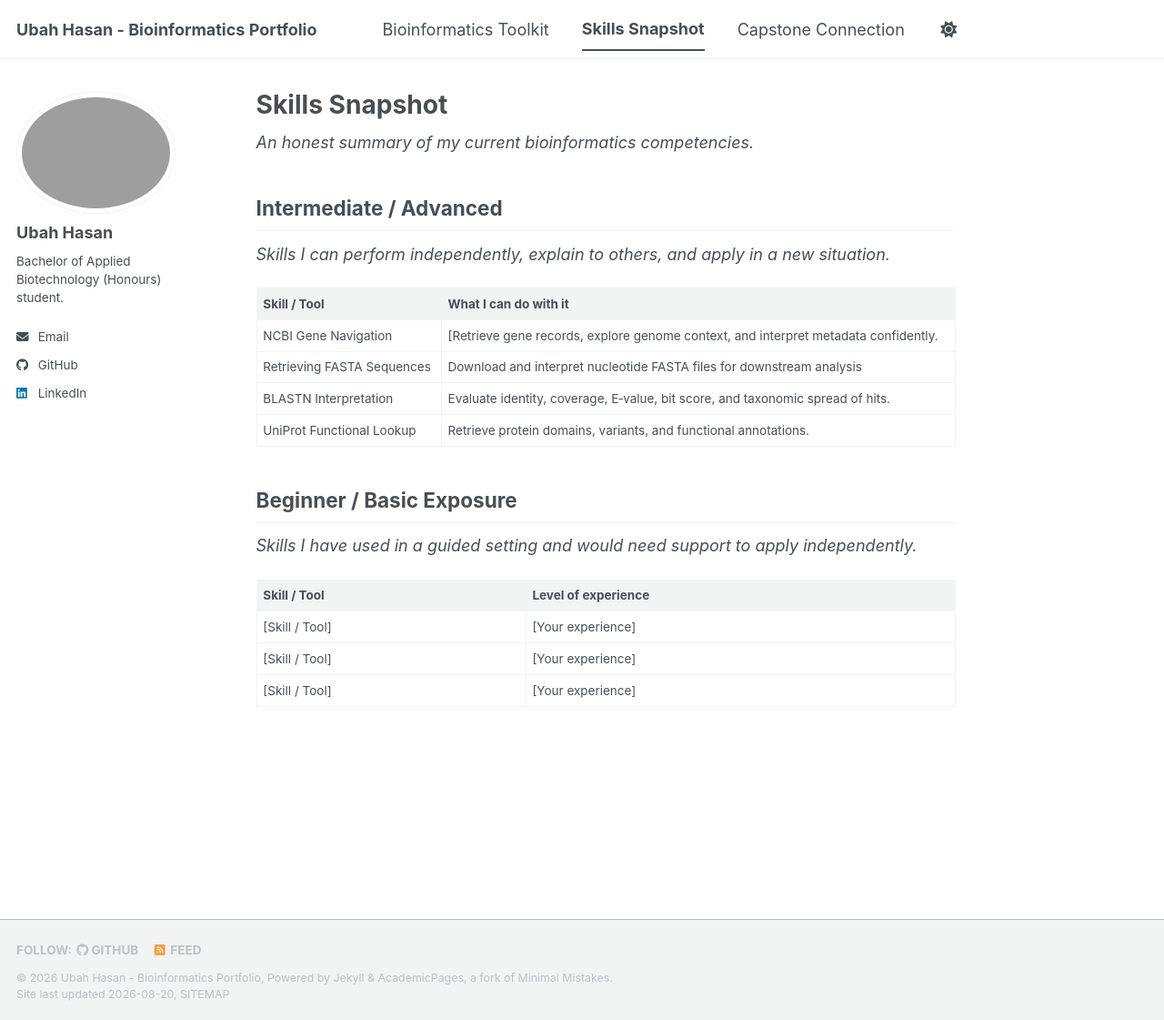
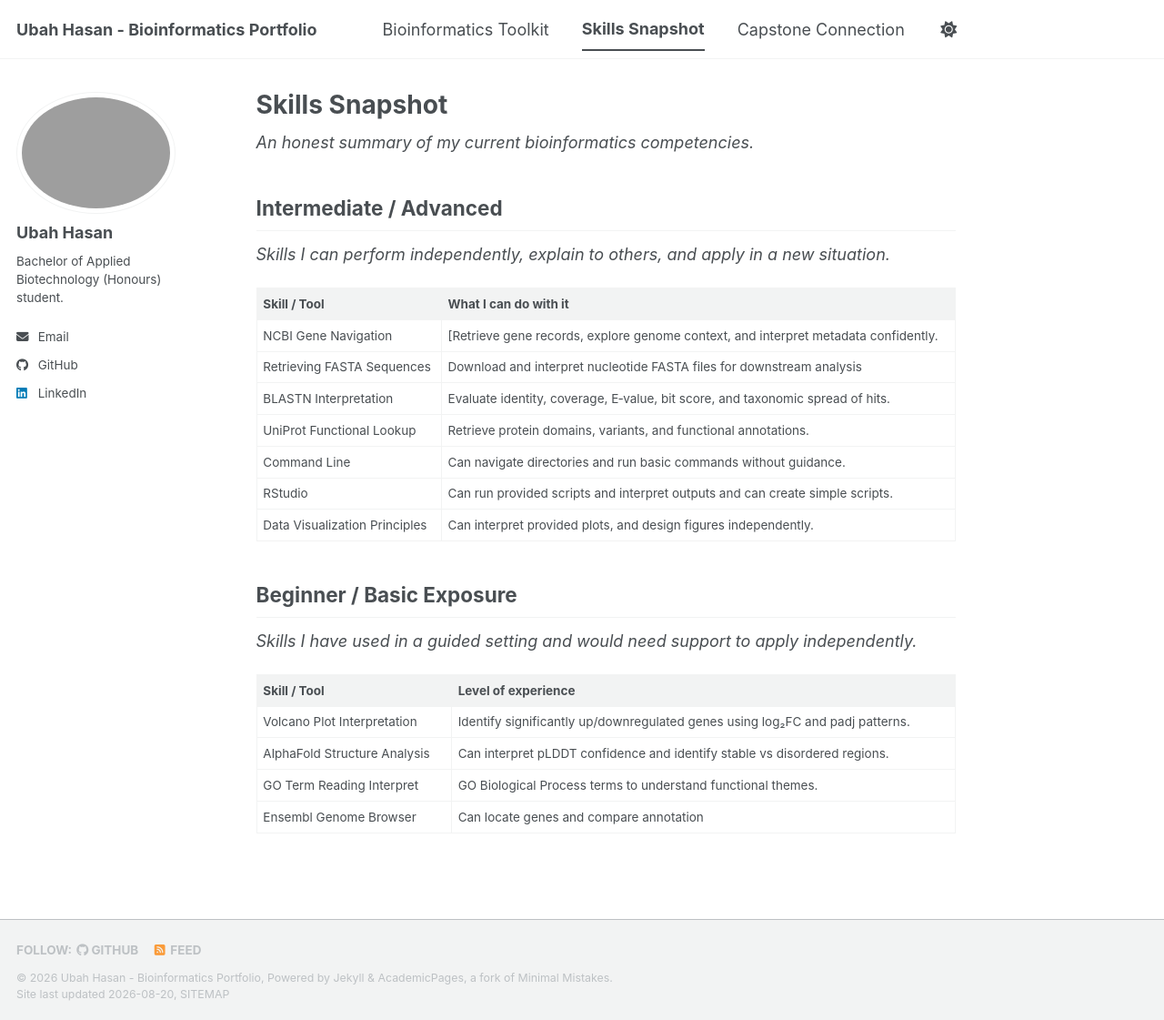
Before and after one commit to Ubah-Hasan/biot74000-portfolio, a Jekyll site: the page built from _pages/skills.md, in a window 1280 px wide and 1121 px high. Shown: the whole window at 91% size. Built offline with Jekyll 4.4.1, drawn with Linux system fonts in a browser that asks for light colours; a script bundle is joined from its source files by our own code; library files that are not in the unit come from our copies.

Commit message:
Update skills section with new competencies

```diff
--- a/_pages/skills.md
+++ b/_pages/skills.md
@@ -41,6 +41,9 @@ _Skills I can perform independently, explain to others, and apply in a new situa
 | Retrieving FASTA Sequences | Download and interpret nucleotide FASTA files for downstream analysis |
 | BLASTN Interpretation | Evaluate identity, coverage, E‑value, bit score, and taxonomic spread of hits. |
 | UniProt Functional Lookup | Retrieve protein domains, variants, and functional annotations. |
+| Command Line | Can navigate directories and run basic commands without guidance. |
+| RStudio | Can run provided scripts and interpret outputs and can create simple scripts.	 |
+| Data Visualization Principles | Can interpret provided plots, and design figures independently.	 |
 
 ## Beginner / Basic Exposure
 
@@ -48,6 +51,7 @@ _Skills I have used in a guided setting and would need support to apply independ
 
 | Skill / Tool | Level of experience |
 |---|---|
-| [Skill / Tool] | [Your experience] |
-| [Skill / Tool] | [Your experience] |
-| [Skill / Tool] | [Your experience] |
+| Volcano Plot Interpretation | Identify significantly up/downregulated genes using log₂FC and padj patterns. |
+| AlphaFold Structure Analysis | Can interpret pLDDT confidence and identify stable vs disordered regions. |
+| GO Term Reading	Interpret | GO Biological Process terms to understand functional themes. |
+| Ensembl Genome Browser | Can locate genes and compare annotation |
```
